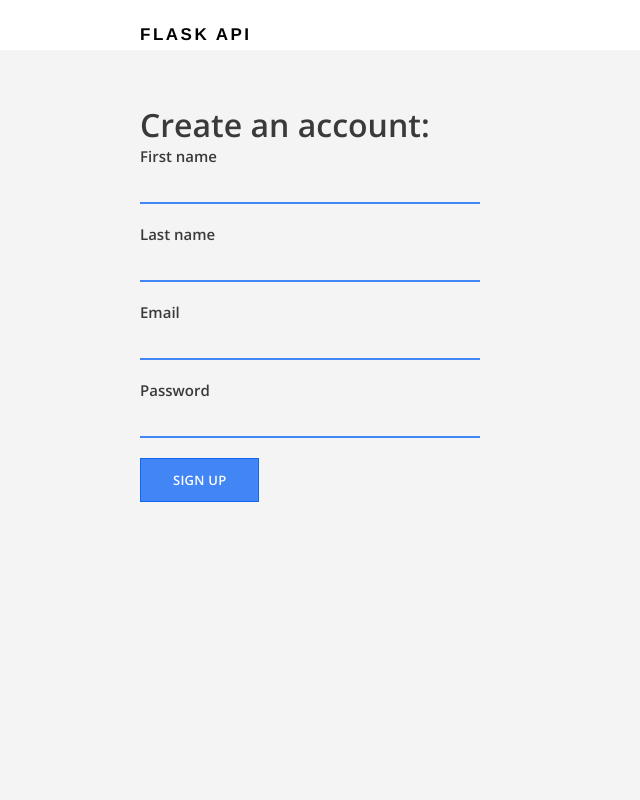
After one commit to quickresolve/flask-api, a Flask app: page /signup in a window 1280 px wide. The commit adds this page. Shown: the whole page, without its empty margins (0-640 px from the left). Run offline with Flask 2, Linux system fonts and the light colour scheme.

Commit message:
add css, signup functionality & database

```diff
--- a/app/forms.py
+++ b/app/forms.py
@@ -1,7 +1,17 @@
 from flask_wtf import Form
-from wtforms import StringField, BooleanField
-from wtforms.validators import DataRequired
+from wtforms import StringField, PasswordField, SubmitField, BooleanField
+from wtforms.validators import DataRequired, Email, Length
+
+class SignupForm(Form):
+  first_name = StringField('First name', validators=[DataRequired("Please enter your first name.")])
+  last_name = StringField('Last name', validators=[DataRequired("Please enter your last name.")])
+  email = StringField('Email', validators=[DataRequired("Please enter your email address."), Email("Please enter your email address.")])
+  password = PasswordField('Password', validators=[DataRequired("Please enter a password."), Length(min=6, message="Passwords must be 6 characters or more.")])
+  submit = SubmitField('Sign up')
+
 
 class LoginForm(Form):
-  openid = StringField('openid', validators=[DataRequired()])
+  email = StringField('Email', validators=[DataRequired("Please enter your email"), Email("Please enter a valid email address")])
+  password = PasswordField('Password', validators=[DataRequired("Please enter your password"), Length(min=6, message="Password must be 6 characters or more")])
   remember_me = BooleanField('remember_me', default=False)
+  submit = SubmitField('Sign up')
--- a/app/views.py
+++ b/app/routes.py
@@ -1,6 +1,6 @@
 from flask import *
 from app import app
-from .forms import LoginForm
+from .forms import LoginForm, SignupForm
 
 user = {'name': 'guest'} #fake user
 posts = [  # fake array of posts
@@ -23,13 +23,30 @@ def index():
                          user=user,
                          posts=posts)
 
+@app.route('/signup', methods=['GET','POST'])
+def signup():
+  form=SignupForm()
+
+  if request.method == 'POST':
+    if form.validate() == False:
+      print("error")
+      return render_template('signup.html', title='Sign Up', form=form)
+    else:
+      new_user = User(form.first_name.data, form.last_name.data, form.email.data, form.password.data)
+      db.session.add(new_user)
+      db.session.commit()
+      print("sucess")
+      return "Success!"
+
+  elif request.method == "GET":
+    return render_template('signup.html',
+                           title='Sign Up',
+                           form=form)
+
+
 @app.route('/login', methods=['GET', 'POST'])
 def login():
   form = LoginForm()
-  if form.validate_on_submit():
-    flash('Login requested for OpenID="%s", remember_me=%s' %
-          (form.openid.data, str(form.remember_me.data)))
-    return redirect('/index')
   return render_template('login.html',
                           title='Sign In',
                           form=form)
--- /dev/null
+++ b/app/static/css/main.css
@@ -0,0 +1,288 @@
+/*
+ * General
+ */
+
+html, body, h1 {
+  margin: 0;
+  padding: 0;
+}
+
+body {
+  background-color: #f4f4f4;
+  font-family: 'Open Sans', sans-serif;
+}
+
+h2 {
+
+  font-weight: 300;
+
+  letter-spacing: -1.2px;
+}
+
+a {
+  text-decoration: none;
+  display: inline-block;
+}
+
+.container {
+  width: 1000px;
+  margin: 0 auto;
+}
+
+.pull-left {
+  float: left;
+}
+
+.pull-right {
+  float: right;
+}
+
+.clearfix {
+  clear: both;
+}
+
+.section-content {
+  color: #3a3a3a;
+  float: left;
+  width: 340px;
+}
+
+.section-device {
+  float: right;
+  position: relative;
+  top: 65px;
+}
+
+.section-device img {
+  width: 600px;
+}
+
+.btn-primary {
+  background: #4285f4;
+  border: 1px solid #1266f1;
+  color: #ffffff;
+  font-family: 'Open Sans', sans-serif;
+  font-size: 13px;
+  font-weight: 600;
+  letter-spacing: 0.23px;
+  padding: 12px 32px;
+  text-align: center;
+  text-decoration: none;
+  text-transform: uppercase;
+}
+
+.btn-secondary {
+  background: #ffffff;
+  border: 1px solid #e6e6e6;
+  color: #3372df;
+  font-family: 'Open Sans', sans-serif;
+  font-size: 13px;
+  font-weight: 600;
+  letter-spacing: 0.23px;
+  padding: 12px 32px;
+  text-align: center;
+  text-decoration: none;
+  text-transform: uppercase;
+}
+
+
+
+/*
+ * Header
+ */
+
+header {
+  background-color: #fff;
+  padding: 25px 0;
+}
+
+.title {
+  float: left;
+  font-family: 'Helvetica Neue', Arial, Helvetica, sans-serif;
+  font-size: 17px;
+  letter-spacing: 2.5px;
+  text-transform: uppercase;
+}
+
+.title a, .title a:visited {
+  color: #3a3a3a;
+}
+
+.main-nav {
+  float: right;
+}
+
+.main-nav ul {
+  list-style: none;
+  margin: 0;
+  padding: 0;
+}
+
+.main-nav li {
+  display: inline-block;
+  font-family: 'Open Sans', sans-serif;
+  font-size: 13px;
+  font-weight: 600;
+  text-transform: uppercase;
+}
+
+.main-nav li a {
+  color: #3a3a3a;
+}
+
+
+/*
+ * Hero section
+ */
+
+.hero-section .section-content {
+  position: relative;
+  top: 100px;
+}
+
+.hero-section .section-content h2 {
+  font-size: 40px;
+}
+
+.hero-section .section-content .btn-primary {
+  margin-right: 10px;
+}
+
+
+/*
+ * Sign up
+ */
+
+.signup-section .section-content h2 {
+  font-size: 30px;
+}
+
+.signup-section .section-content {
+  position: relative;
+  top: 53px;
+}
+
+.form-group {
+  margin-bottom: 20px;
+}
+
+.form-group label {
+  color: #3a3a3a;
+  display: block;
+  font-family: 'Open Sans', sans-serif;
+  font-size: 15px;
+  font-weight: 600;
+  margin-bottom: 5px;
+}
+
+.form-group input {
+  border: none;
+  border-bottom: 2px solid #4285f4;
+  background-color: transparent;
+  color: #3a3a3a;
+  font-size: 18px;
+  padding: 5px 0;
+  width: 100%;
+}
+
+.form-group input:focus {
+  outline: 0;
+}
+
+.form-group .error-message {
+  margin: 10px 0;
+  color: #db4437;
+}
+
+.form-group .error-message + input {
+  border-bottom: 2px solid #db4437;
+}
+
+.error-message {
+  color: #db4437;
+}
+
+
+/*
+ * Sign up
+ */
+
+.about-section h2 {
+  font-size: 30px;
+  margin-bottom: 0;
+}
+
+.about-section p {
+  font-size: 16px;
+}
+
+
+/*
+ * Home
+ */
+
+.section-tabs {
+  float: left;
+  width: 340px;
+}
+
+.section-tabs .places {
+  margin-top: 62px;
+  padding-right: 20px;
+}
+
+.section-tabs .places a,
+.section-tabs .places a:visited {
+  color: #3372df;
+}
+
+
+.section-tabs article {
+  margin-bottom: 20px;
+}
+
+.section-tabs article .name {
+  font-size: 18px;
+}
+
+.section-tabs article .walking-distance {
+  color: #6e6e6e;
+  font-size: 13px;
+  margin: 0;
+}
+
+.section-map {
+  float: right;
+  width: 660px;
+}
+
+.section-map .nav {
+  padding: 20px 0;
+}
+
+.section-map .form-group {
+  display: inline;
+}
+
+.section-map #address {
+  font-size: 14px;
+  margin-right: 10px;
+  width: 87%;
+}
+
+.section-map #submit {
+  font-size: 10px;
+  padding: 5px 15px;
+}
+
+#map {
+  height: 500px;
+}
+
+.leaflet-popup-content h3 {
+  margin: 0;
+}
+
+.leaflet-popup-content p {
+  margin: 10px 0 ;
+}
--- a/app/templates/layout.html
+++ b/app/templates/layout.html
@@ -5,19 +5,15 @@
     {% else %}
     <title>Flask RESTful Blog API</title>
     {% endif %}
+    <link href='http://fonts.googleapis.com/css?family=Open+Sans:300,400,600' rel='stylesheet'>
+    <link href="static/css/main.css" rel="stylesheet" >
   </head>
    <body>
-      <div>Microblog: <a href="/index">Home</a></div>
-      <hr>
-      {% with messages = get_flashes_messages() %}
-        {% for message in messages %}
-          <ul>
-          {% for message in messages %}
-            <li>{{ message }}
-          {% endfor %}
-          </ul>
-          {% endif %}
-      {% endwith %}
+    <header>
+      <div class="container">
+        <h1 class="title">Flask API</h1>
+      </div>
+    </header>
       {% block content %}{% endblock %}
   </body>
 </html>
--- /dev/null
+++ b/app/templates/signup.html
@@ -0,0 +1,59 @@
+<!--extend from layout -->
+{% extends "layout.html" %}
+
+{% block content %}
+  <main class="container signup-section">
+    <div class="section-content">
+      <h1>Create an account:</h1>
+      <form action="/signup" method="post">
+
+
+        <div class="form-group">
+          {{ form.first_name.label }}
+          {% if form.first_name.errors %}
+            {% for error in form.first_name.errors %}
+              <p class='error-message'>{{ error }}</p>
+            {% endfor %}
+          {% endif %}
+          {{ form.first_name }}
+        </div>
+
+         <div class="form-group">
+          {{ form.last_name.label }}
+          {% if form.last_name.errors %}
+            {% for error in form.last_name.errors %}
+              <p class='error-message'>{{ error }}</p>
+            {% endfor %}
+          {% endif %}
+          {{ form.last_name }}
+        </div>
+
+         <div class="form-group">
+          {{ form.email.label }}
+          {% if form.email.errors %}
+            {% for error in form.email.errors %}
+              <p class='error-message'>{{ error }}</p>
+            {% endfor %}
+          {% endif %}
+          {{ form.email }}
+        </div>
+
+         <div class="form-group">
+          {{ form.password.label }}
+          {% if form.password.errors %}
+            {% for error in form.password.errors %}
+              <p class='error-message'>{{ error }}</p>
+            {% endfor %}
+          {% endif %}
+          {{ form.password }}
+        </div>
+
+
+        {{ form.submit(class="btn-primary") }}
+      </form>
+    </div>
+  </main>
+{% endblock %}
+
+
+<!--  This template expects a form object instantiated from the form class we just defined stored in a template argument named form. -->
```
Also changed, not shown: app/__init__.py (+5 -2 lines), app/models.py (added, +24 -0 lines), app/templates/index.html (+17 -4 lines), app/templates/login.html (+4 -6 lines), config.py (+0 -7 lines), app/static/images/flask.png (added), 6 other files.
